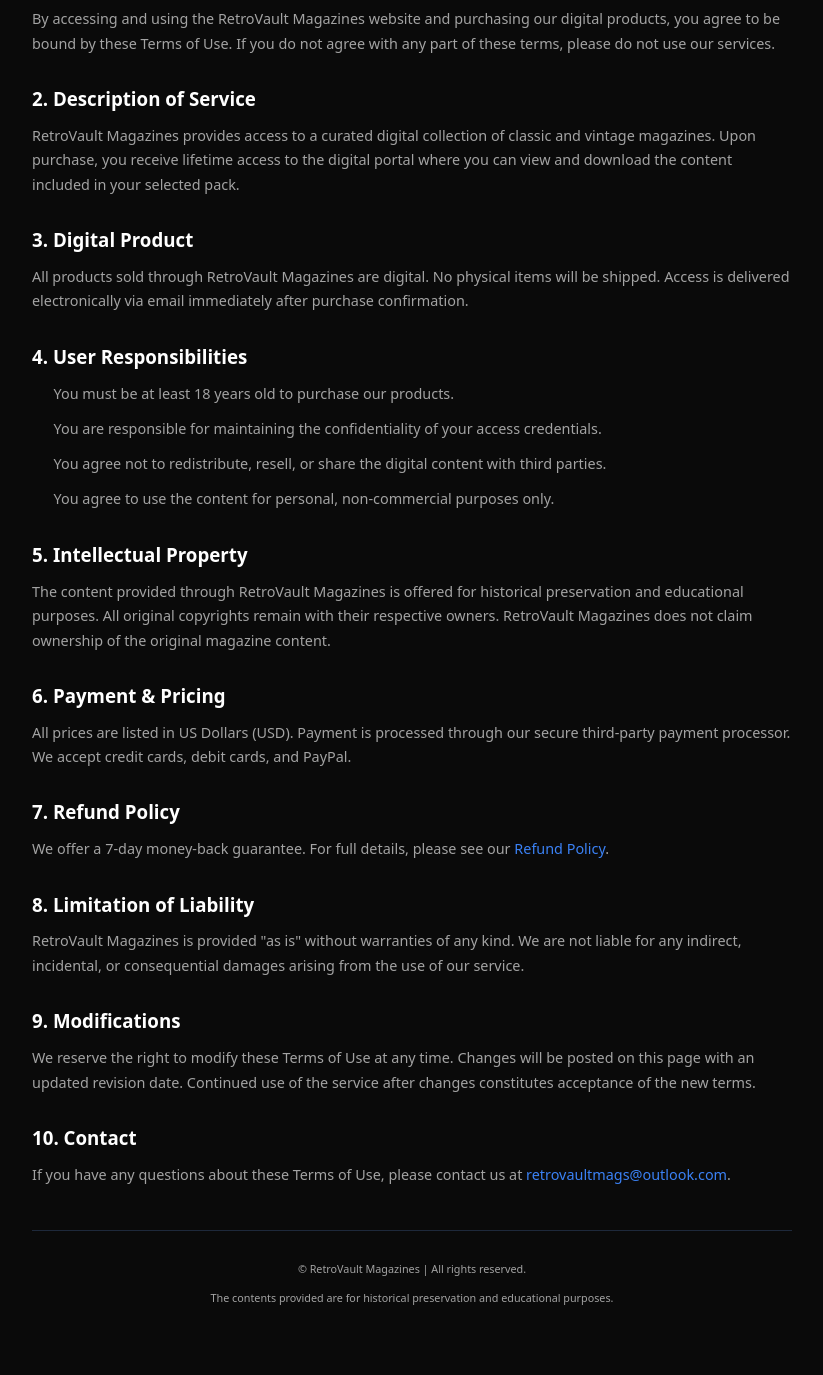
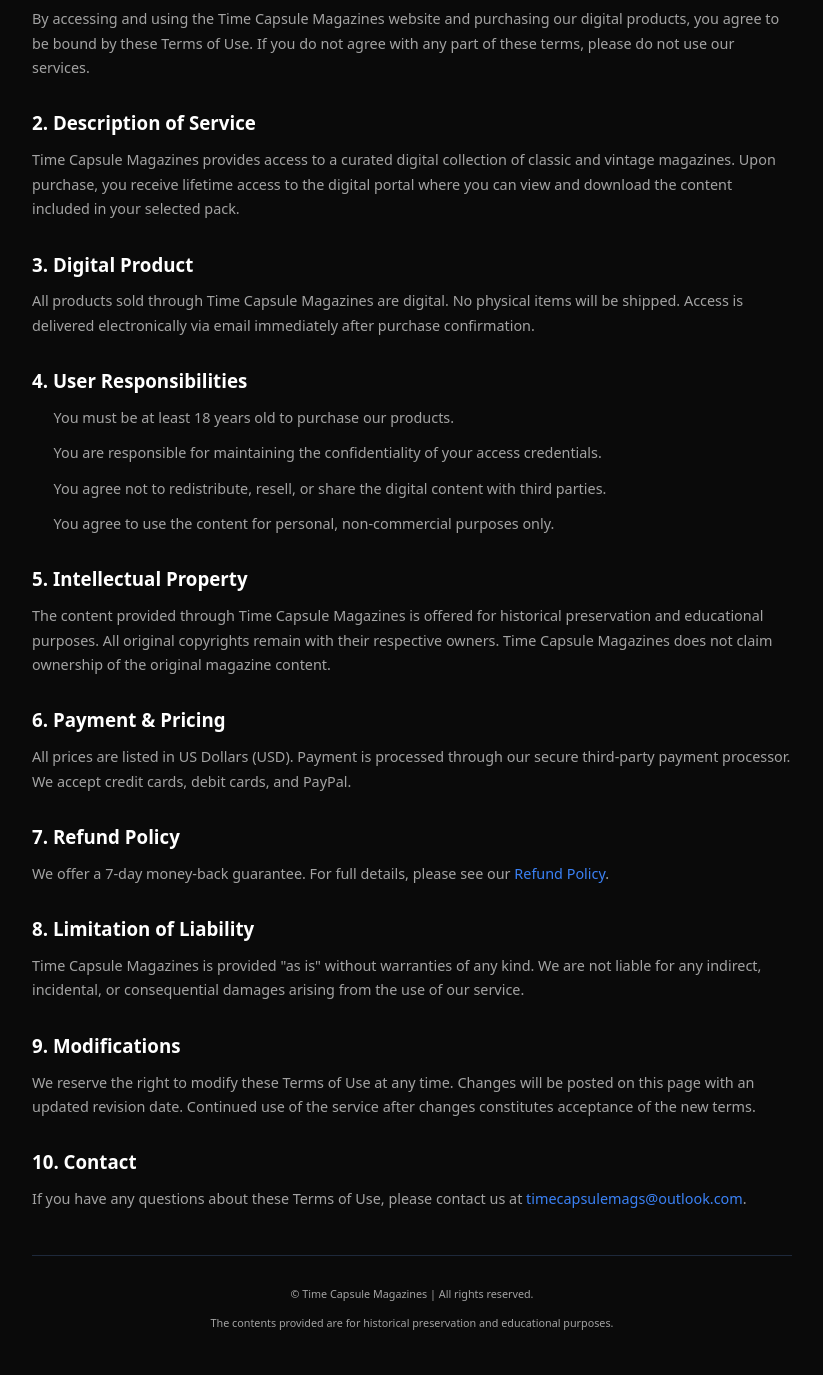
Before and after one commit to guilhermeccintra/retrovault, a plain HTML site: page terms.html in a window 1280 px wide. Shown: the part 240-1615 px from the top of the page, without its empty margins (228-1051 px from the left). Drawn offline with Linux system fonts and the light colour scheme.

Commit message:
Update terms.html

```diff
--- a/terms.html
+++ b/terms.html
@@ -3,7 +3,7 @@
 <head>
   <meta charset="utf-8">
   <meta name="viewport" content="width=device-width, initial-scale=1">
-  <title>Terms of Use - RetroVault Magazines</title>
+  <title>Terms of Use - Time Capsule Magazines</title>
   <link rel="icon" href="images/favicon.ico" type="image/x-icon" sizes="16x16">
   <link rel="stylesheet" href="css/28bac68c4538c54b.css">
   <style>
@@ -26,13 +26,13 @@
     <p><strong>Last updated:</strong> October 2026</p>
 
     <h2>1. Acceptance of Terms</h2>
-    <p>By accessing and using the RetroVault Magazines website and purchasing our digital products, you agree to be bound by these Terms of Use. If you do not agree with any part of these terms, please do not use our services.</p>
+    <p>By accessing and using the Time Capsule Magazines website and purchasing our digital products, you agree to be bound by these Terms of Use. If you do not agree with any part of these terms, please do not use our services.</p>
 
     <h2>2. Description of Service</h2>
-    <p>RetroVault Magazines provides access to a curated digital collection of classic and vintage magazines. Upon purchase, you receive lifetime access to the digital portal where you can view and download the content included in your selected pack.</p>
+    <p>Time Capsule Magazines provides access to a curated digital collection of classic and vintage magazines. Upon purchase, you receive lifetime access to the digital portal where you can view and download the content included in your selected pack.</p>
 
     <h2>3. Digital Product</h2>
-    <p>All products sold through RetroVault Magazines are digital. No physical items will be shipped. Access is delivered electronically via email immediately after purchase confirmation.</p>
+    <p>All products sold through Time Capsule Magazines are digital. No physical items will be shipped. Access is delivered electronically via email immediately after purchase confirmation.</p>
 
     <h2>4. User Responsibilities</h2>
     <ul>
@@ -43,7 +43,7 @@
     </ul>
 
     <h2>5. Intellectual Property</h2>
-    <p>The content provided through RetroVault Magazines is offered for historical preservation and educational purposes. All original copyrights remain with their respective owners. RetroVault Magazines does not claim ownership of the original magazine content.</p>
+    <p>The content provided through Time Capsule Magazines is offered for historical preservation and educational purposes. All original copyrights remain with their respective owners. Time Capsule Magazines does not claim ownership of the original magazine content.</p>
 
     <h2>6. Payment & Pricing</h2>
     <p>All prices are listed in US Dollars (USD). Payment is processed through our secure third-party payment processor. We accept credit cards, debit cards, and PayPal.</p>
@@ -52,16 +52,16 @@
     <p>We offer a 7-day money-back guarantee. For full details, please see our <a href="refund.html">Refund Policy</a>.</p>
 
     <h2>8. Limitation of Liability</h2>
-    <p>RetroVault Magazines is provided "as is" without warranties of any kind. We are not liable for any indirect, incidental, or consequential damages arising from the use of our service.</p>
+    <p>Time Capsule Magazines is provided "as is" without warranties of any kind. We are not liable for any indirect, incidental, or consequential damages arising from the use of our service.</p>
 
     <h2>9. Modifications</h2>
     <p>We reserve the right to modify these Terms of Use at any time. Changes will be posted on this page with an updated revision date. Continued use of the service after changes constitutes acceptance of the new terms.</p>
 
     <h2>10. Contact</h2>
-    <p>If you have any questions about these Terms of Use, please contact us at <a href="mailto:retrovaultmags@outlook.com">retrovaultmags@outlook.com</a>.</p>
+    <p>If you have any questions about these Terms of Use, please contact us at <a href="mailto:timecapsulemags@outlook.com">timecapsulemags@outlook.com</a>.</p>
 
     <footer>
-      <p>© RetroVault Magazines | All rights reserved.</p>
+      <p>© Time Capsule Magazines | All rights reserved.</p>
       <p>The contents provided are for historical preservation and educational purposes.</p>
     </footer>
   </div>
```
